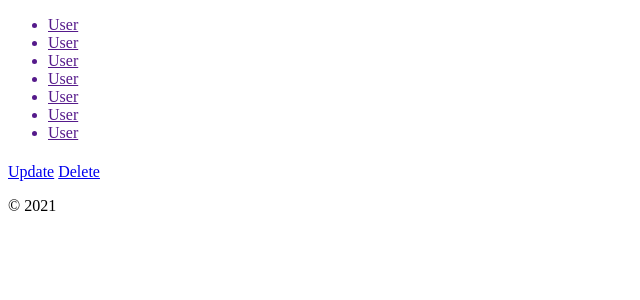
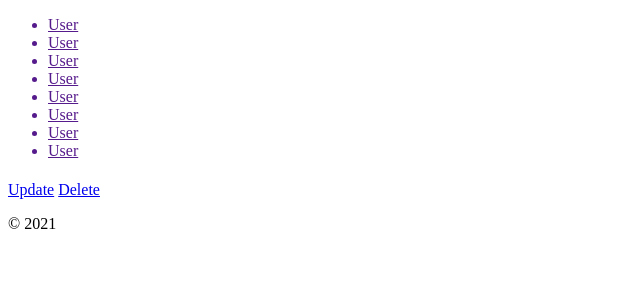
Before and after one commit to abedghr/selling-vehicles, a Yii app: template backend/views/user/view.php in a window 1280 px wide. Shown: the top 300 px of the page, without its empty margins (0-640 px from the left). Run offline with PHP 8.4 and a stand-in for Yii, Linux system fonts and the light colour scheme; the template is opened without the code that fills it, so the values that code supplies are empty; some libraries are stand-ins or nearby versions.

Commit message:
master:typo

```diff
--- a/backend/views/layouts/main.php
+++ b/backend/views/layouts/main.php
@@ -67,6 +67,7 @@ AppAsset::register($this);
                 <a href=""><li class="list-group-item">User</li></a>
                 <a href=""><li class="list-group-item">User</li></a>
                 <a href=""><li class="list-group-item">User</li></a>
+                <a href=""><li class="list-group-item">User</li></a>
             </ul>
         </main>
         <div class="container-fluid w-100 mt-5">
```
